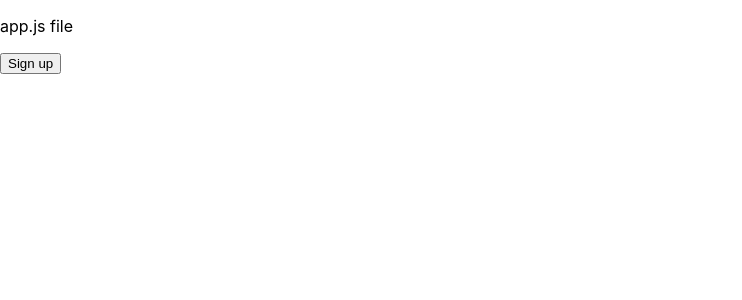
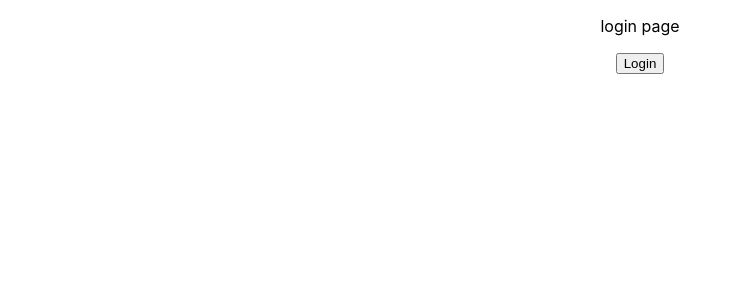
Before and after one commit to cankirimca/Prexcel, a React (Create React App) app in the folder project/frontend/prexcel/: page / in a window 1280 px wide. Shown: the top 300 px of the page, without its empty margins (0-742 px from the left). Built offline with nearby package versions, Linux system fonts and the light colour scheme.

Commit message:
Routing feature is implemented. w/ @burakyuslu

```diff
--- a/project/frontend/prexcel/src/App.js
+++ b/project/frontend/prexcel/src/App.js
@@ -1,9 +1,6 @@
-import React from "react";
 
 // todo remove
 import logo from './logo.svg';
-
-import './App.css';
 
 import {
     HashRouter as Router,
@@ -14,11 +11,33 @@ import {
     // withRouter
 } from "react-router-dom";
 
+import React, {useState} from "react";
+import './App.css';
 import Login from "./pages/Login";
 import MainMenu from "./pages/MainMenu";
 
 function App() {
-  return (
+
+  const [currentScreen, setCurrentScreen] = useState(0);
+
+  function newScreenHandler(newScreen) {
+    setCurrentScreen(newScreen);
+  }
+
+  function navigate() {
+    if (currentScreen === 0)
+      return <Login onLoginHandler={newScreenHandler}/>;
+    else if (currentScreen === 1)
+      return <MainMenu onMainMenuHandler={newScreenHandler}/>;
+  }
+
+  return(
+    <div className="App">
+      {navigate()}
+    </div>
+  );
+
+  /*return (
      <div>
         <Router>
            <div>
@@ -37,7 +56,7 @@ function App() {
            </Routes>
         </Router>
      </div>
-  );
+  );*/
 }
 
 export default App;
--- a/project/frontend/prexcel/src/pages/Login.js
+++ b/project/frontend/prexcel/src/pages/Login.js
@@ -2,14 +2,22 @@ import React, { useState, useEffect, useRef } from "react";
 import {render} from "react-dom";
 import * as ReactDOM from "react-dom";
 
-const Login = () => {
+const Login = (props) => {
 
+
+  function attemptLogin() {
+    props.onLoginHandler(1);
+  }
 
     return (
         <div>
             <p>
                 login page
             </p>
+
+
+          <button onClick={attemptLogin}>Login</button><br/><br/>
+
         </div>
 
     );
--- a/project/frontend/prexcel/src/pages/MainMenu.js
+++ b/project/frontend/prexcel/src/pages/MainMenu.js
@@ -2,14 +2,19 @@ import React, { useState, useEffect, useRef } from "react";
 import {render} from "react-dom";
 import * as ReactDOM from "react-dom";
 
-const MainMenu = () => {
+const MainMenu = (props) => {
 
+  function logOut() {
+    props.onMainMenuHandler(0);
+  }
 
     return (
         <div>
             <p>
                 main menu page
             </p>
+
+          <button onClick={logOut}>Log Out</button><br/><br/>
         </div>
 
     );
```
